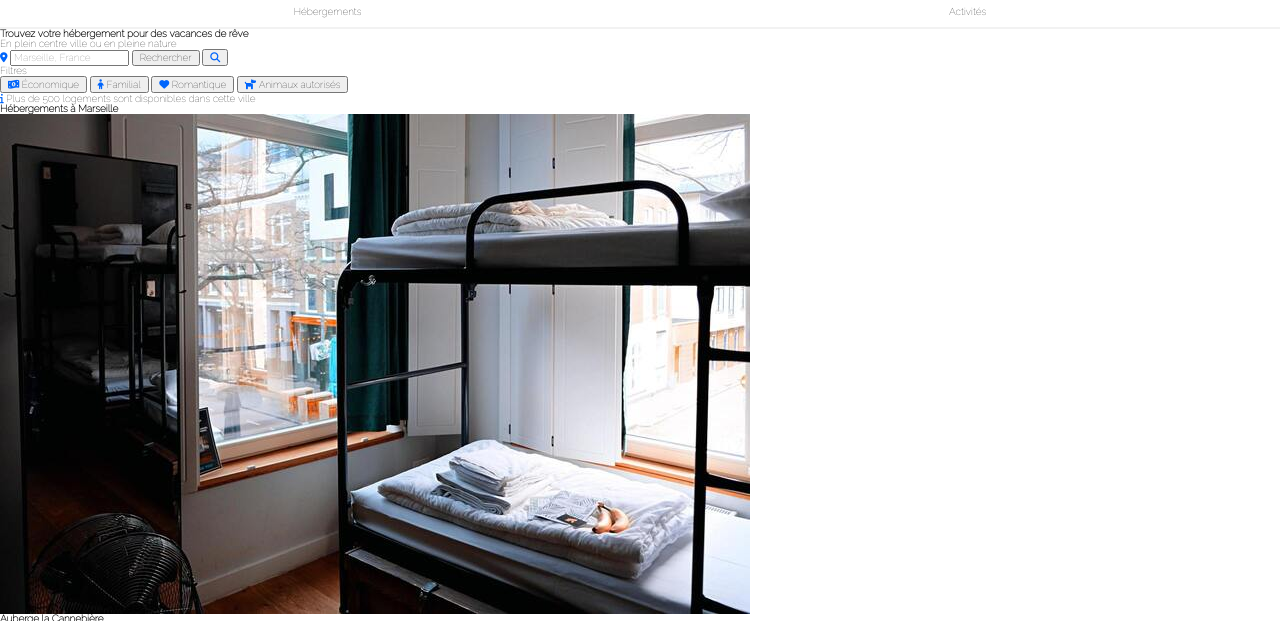
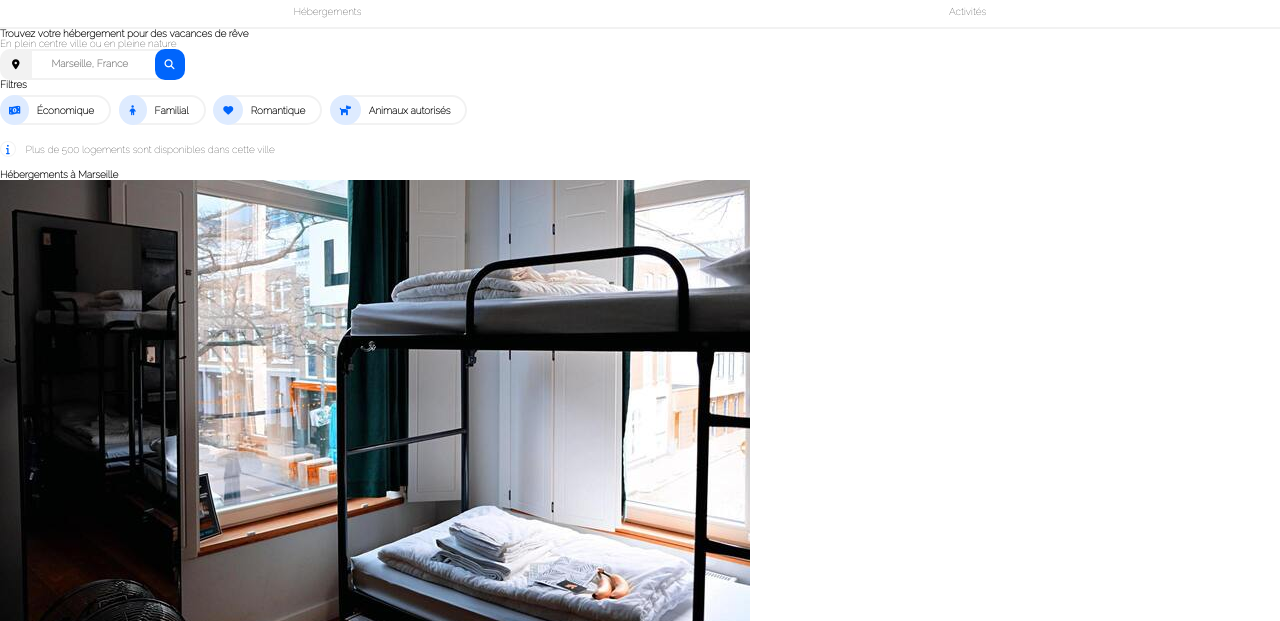
Before and after one commit to S-Moreira06/MOREIRAStephane_2_10102020, a website: page public/index.html in a window 1280 px wide. Shown: the part 177-798 px from the top of the page. Drawn offline with Linux system fonts and the light colour scheme; files whose address does not match are found by name; a web font is replaced by a local one.

Commit message:
create : form
create and setup form.scss

```diff
--- a/public/index.html
+++ b/public/index.html
@@ -23,25 +23,27 @@
             </nav>
 
 
-            <form method="post" action="traitement.php" >
+            <form method="post" action="traitement.php" class="form">
             <h1>Trouvez votre hébergement pour des vacances de rêve</h1>
             <p>En plein centre ville ou en pleine nature</p>
 
 
-                <div class="search"><!--Div pour supprimer les espaces grace au css-->
+                <div class="form__search"><!--Div pour supprimer les espaces grace au css-->
                     <i class="fas fa-map-marker-alt"></i>
                     <label for="localisation"></label>
                     <input type="search" name="localisation" id="localisation" placeholder="Marseille, France" />
-                    <input type="submit" value="Rechercher" class="search__desktop--button" />
-                    <button  type="submit"  class="search__mobile--button"><i class="fas fa-search"></i></button>
+                    <input type="submit" value="Rechercher" class="form__search--desktop-button" />
+                    <button  type="submit"  class="form__search--mobile-button"><i class="fas fa-search"></i></button>
                 </div>
 
-                <p class="form__filter">Filtres</p>
+                <div class="form__filter">
+                    <p>Filtres</p>
 
-                <button><i class="fas fa-money-bill-wave-alt"></i> Économique</button>
-                <button><i class="fas fa-child"></i> Familial</button>
-                <button><i class="fas fa-heart"></i> Romantique</button>
-                <button><i class="fas fa-dog"></i> Animaux autorisés</button>
+                    <button><i class="fas fa-money-bill-wave-alt"></i> Économique</button>
+                    <button><i class="fas fa-child"></i> Familial</button>
+                    <button><i class="fas fa-heart"></i> Romantique</button>
+                    <button><i class="fas fa-dog"></i> Animaux autorisés</button>
+                </div>
 
 
                 <p class="form__info"><i class="fas fa-info"></i> Plus de 500 logements sont disponibles dans cette ville</p>
--- /dev/null
+++ b/sass/layout/_form.scss
@@ -0,0 +1,65 @@
+.form {
+    &__search {
+        display: flex;
+        &--desktop-button {
+            display: none;
+        }
+        &--mobile-button {
+            background-color: $color-primary;
+            border: none;
+            border-radius: 1rem;
+            padding: 1rem;
+            margin-left: -1rem;
+            i {
+                color: white;
+            }
+        }
+        i[class='fas fa-map-marker-alt'] {
+            background-color: $color-secondary;
+            border-radius: 1rem 0 0 1rem;
+            padding: 1rem 1.2rem;
+            color: black;
+        }
+        input[type='search'] {
+            border: 1px $color-secondary solid;
+            border-width: 0.2rem 0;
+            padding-left: 2rem;
+            font-weight: 700;
+        }
+    }
+    &__filter {
+        font-weight: 700;
+        button {
+            border: 1px $color-secondary solid;
+            background-color: white;
+            border-width: 0.2rem;
+            border-radius: 2rem;
+            font-weight: 700;
+            margin: 0.5rem 0.5rem 0.5rem 0.3rem;
+            padding: 0 1.5rem 0 0;
+            i{
+                background-color: $color-tertiary;
+                border-radius: 50%;
+                padding: 1rem;
+                margin: -0.2rem 0.5rem -0.2rem -0.5rem ;
+                &[class="fas fa-child"] {
+                    padding: 1rem 1.1rem;
+                }
+                &[class="fas fa-money-bill-wave-alt"] {
+                    padding: 1rem 0.9rem;
+                }
+            }
+        }
+    }
+    &__info {
+        margin: 1.5em 0;
+        i{
+            float: left;
+            border: 1px solid $color-secondary;
+            border-radius: 50%;
+            margin-top: -0.4rem;
+            margin-right: 1rem;
+            padding: 0.2rem 0.5rem;
+        }
+    }
+}
--- a/sass/main.scss
+++ b/sass/main.scss
@@ -3,3 +3,4 @@
 @import "./base/typography";
 @import "./base/base";
 @import "./layout/nav";
+@import "./layout/form";
```
Also changed, not shown: public/css/style.css, 1 other file.
